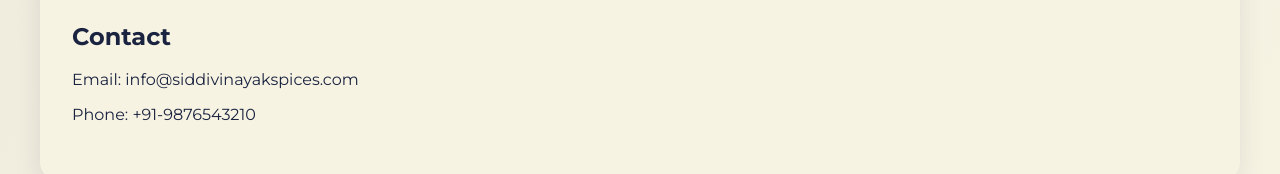
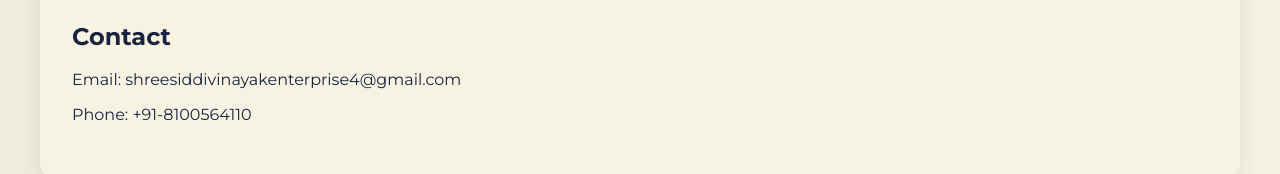
Before and after one commit to gmanoj592-star/shree-siddivinayak-enterprise, a plain HTML site: page index.html in a window 1280 px wide. Shown: the part 2031-2205 px from the top of the page. Drawn offline with nearby package versions, Linux system fonts and the light colour scheme.

Commit message:
Commit all local changes including index.html and image placeholders

```diff
--- a/index.html
+++ b/index.html
@@ -38,8 +38,8 @@
         </section>
         <section id="contact">
             <h2>Contact</h2>
-            <p>Email: info@siddivinayakspices.com</p>
-            <p>Phone: +91-9876543210</p>
+            <p>Email: shreesiddivinayakenterprise4@gmail.com</p>
+            <p>Phone: +91-8100564110</p>
         </section>
     </main>
     <footer>
```
